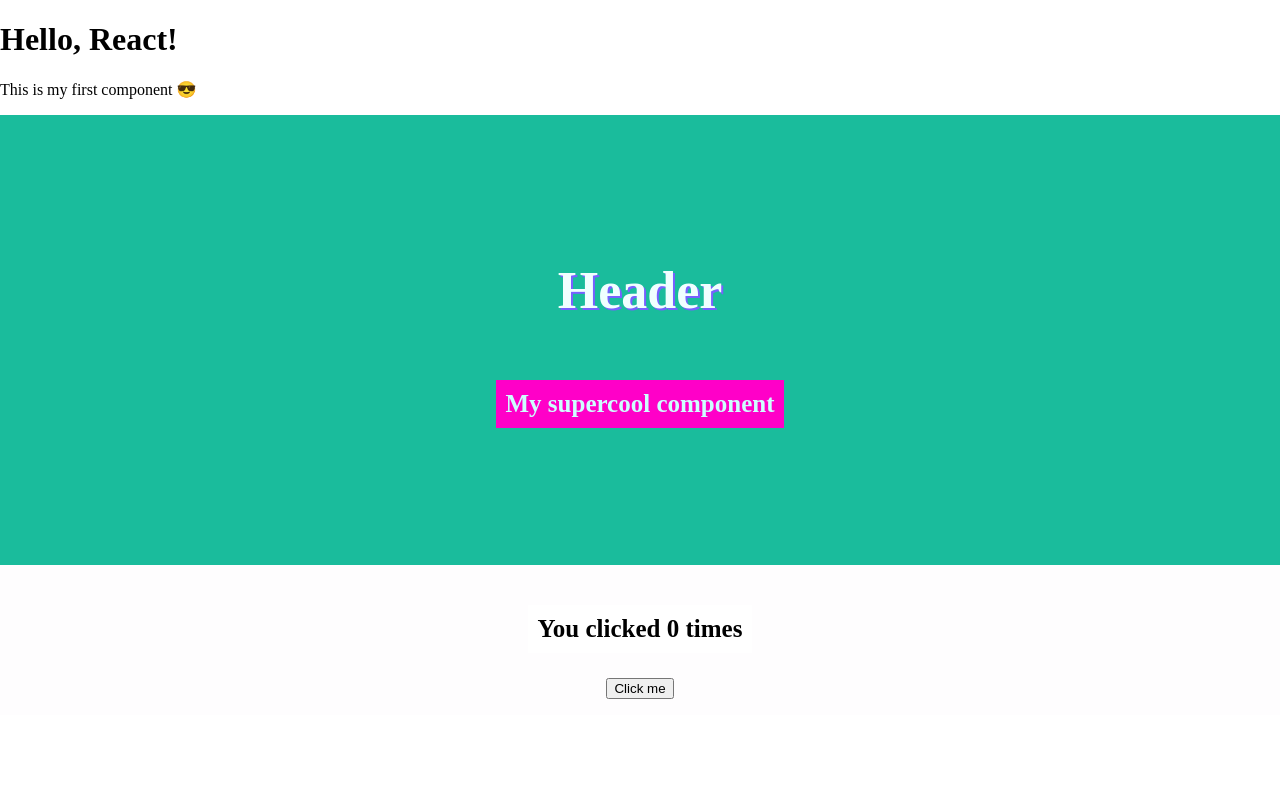
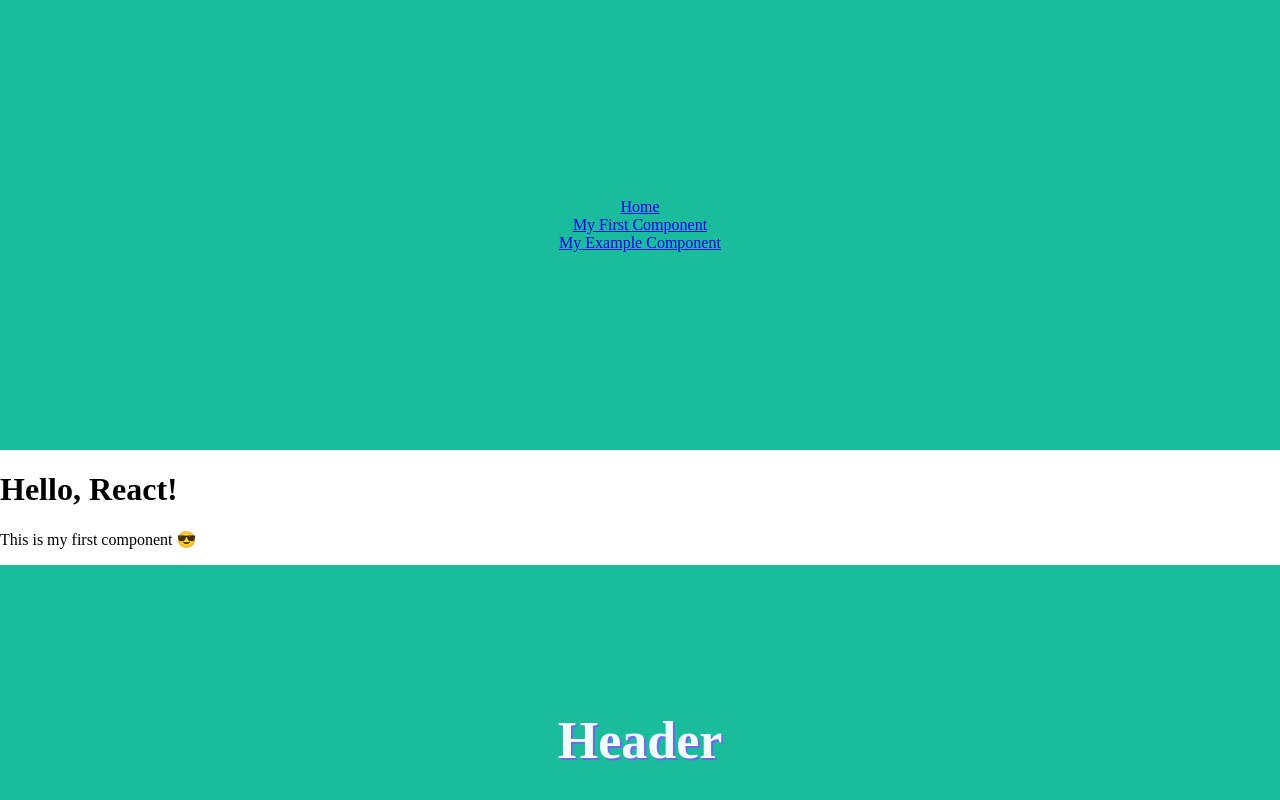
Before and after one commit to lockey2021/juta_portfolio, a React (Create React App) app: page / in a window 1280 px wide. Shown: the top 800 px of the page. Built offline with nearby package versions, Linux system fonts and the light colour scheme.

Commit message:
ninth upload

```diff
--- /dev/null
+++ b/src/components/navbar/navbar.module.scss
@@ -0,0 +1,23 @@
+.container {
+    width: 100%;
+    height: 450px;
+    background: #1abc9c;
+    display: flex;
+    flex-direction: column;
+    justify-content: center;
+    align-items: center;
+
+    h1 {
+      font-size: 52px;
+      color: azure;
+      text-shadow: 2px 2px #7860ff;
+    }
+
+    p {
+      font-weight: 700;
+      font-size: 25px;
+      color: rgb(206, 255, 255);
+      background: rgb(255, 0, 200);
+      padding: 10px;
+    }
+  }
--- /dev/null
+++ b/src/components/navbar/navbar.tsx
@@ -0,0 +1,19 @@
+import React from 'react'
+import { Link } from 'react-router-dom'
+import styles from './navbar.module.scss'
+
+type NavbarProps = {
+
+}
+
+const Navbar: React.FC<NavbarProps> = () => {
+  return (
+    <div className={styles.container}>
+      <Link to="/">Home</Link>
+      <Link to="/first">My First Component</Link>
+      <Link to="/example">My Example Component</Link>
+    </div>
+  )
+}
+
+export default Navbar
--- a/src/index.tsx
+++ b/src/index.tsx
@@ -10,12 +10,14 @@ import {
 import './index.module.scss';
 import SomeExampleComponent from './components/example/someExampleComponent';
 import MyFirstComponent from './components/myFirstComponent';
+import Navbar from './components/navbar/navbar';
 const root = ReactDOM.createRoot(
   document.getElementById('root') as HTMLElement
 );
 root.render(
   <React.StrictMode>
     <BrowserRouter>
+    <Navbar />
       <Routes>
         <Route path='/' element={<App />}></Route>
         <Route path='/example' element={<SomeExampleComponent />} />
```
